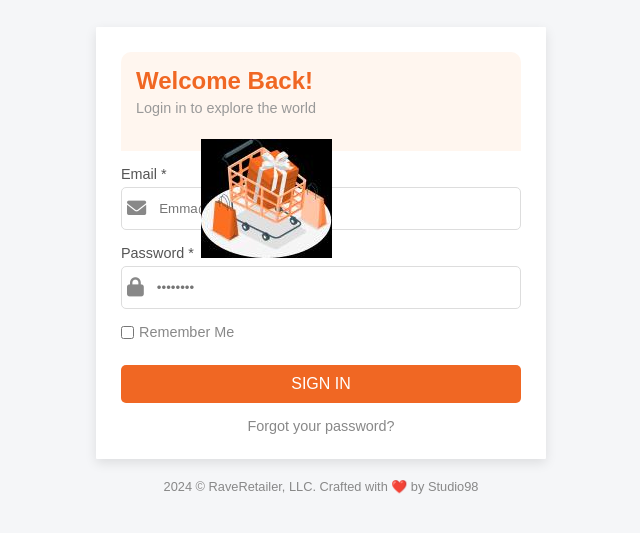
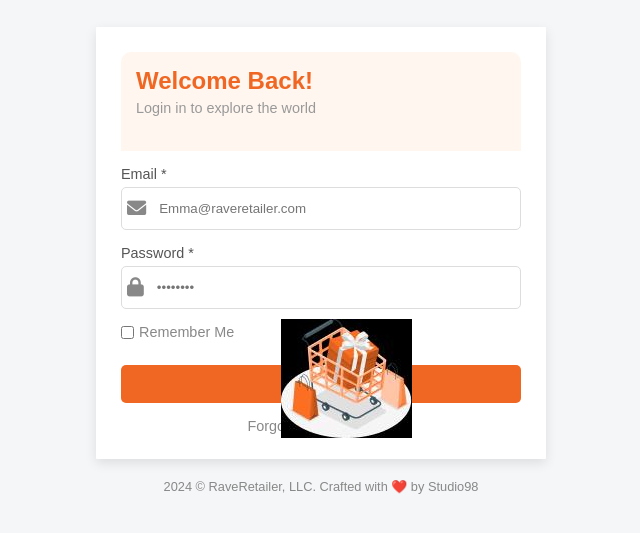
Before and after one commit to adilmakhdoom44/RevRetailer, a plain HTML site: page index.html in a window 1280 px wide. Shown: the part 181-714 px from the top of the page, without its empty margins (319-959 px from the left). Drawn offline with Linux system fonts and the light colour scheme.

Commit message:
style.css

```diff
--- a/style.css
+++ b/style.css
@@ -68,8 +68,8 @@ header p {
 
 .welcome img {
   position: absolute;
-  left: 270px;
-  top: 320px;
+  left: 350px;
+  top: 500px;
   display: block;
   margin-left: 250px;
 }
```
